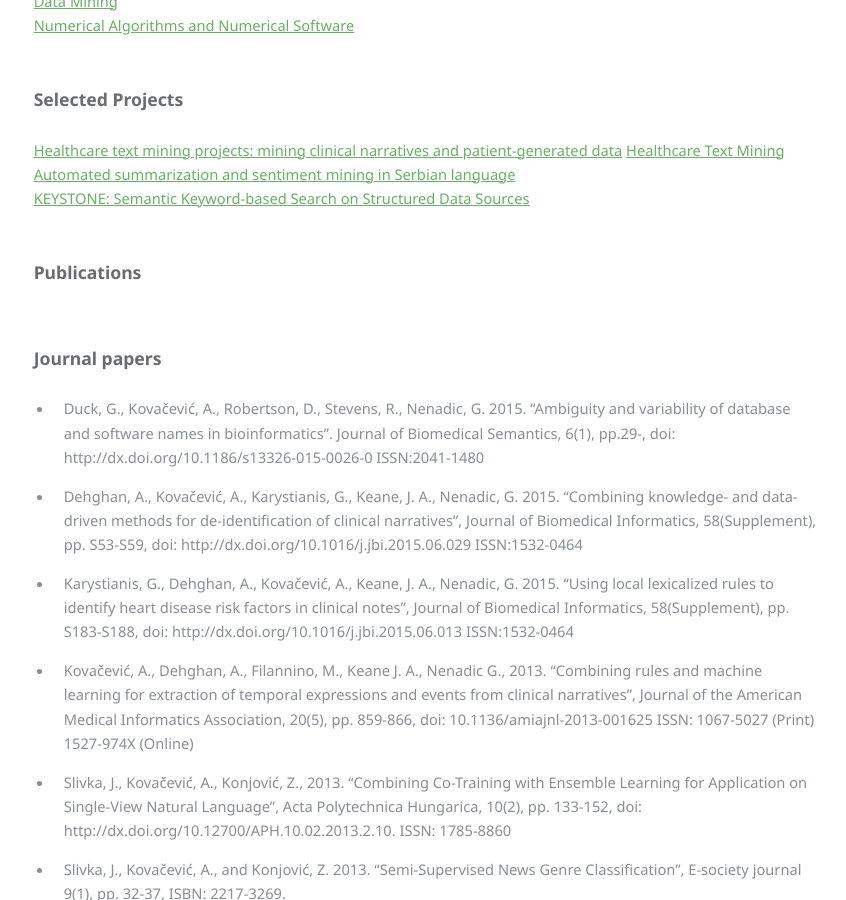
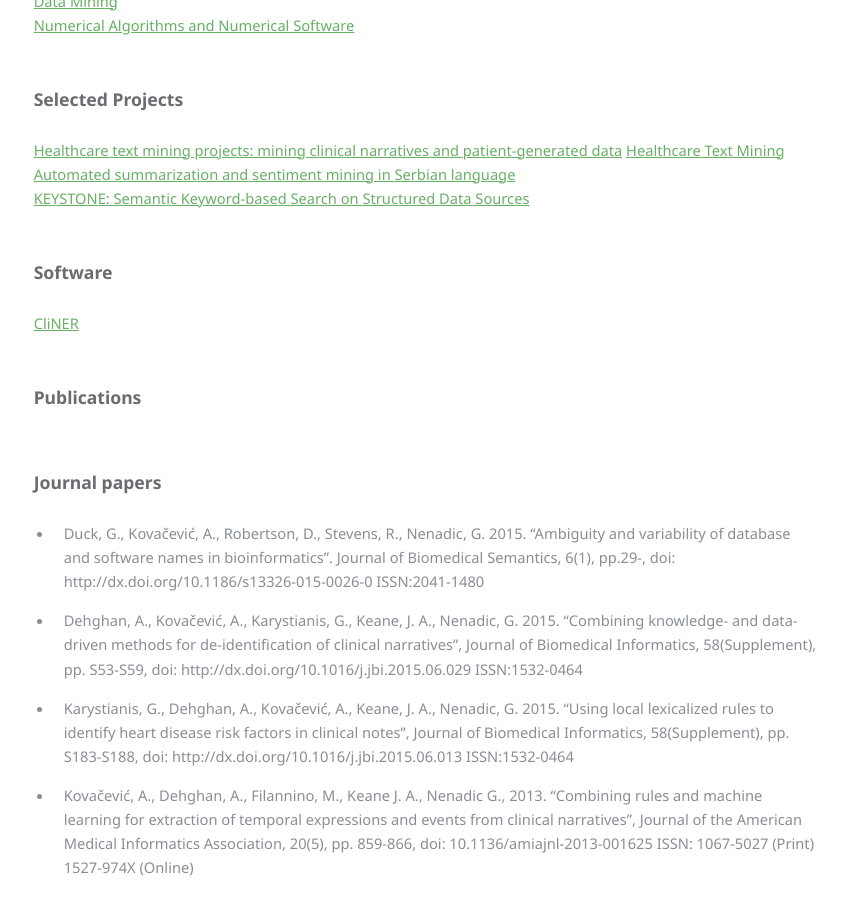
Before and after one commit to unsftn/informatika, a Jekyll site: the page built from _faculty/AleksandarKovacevic.md, in a window 1280 px wide and 900 px high, scrolled down 804 px. Shown: the whole window, without its empty margins (423-1269 px from the left). Built offline with Jekyll 4.4.1, drawn with Linux system fonts in a browser that asks for light colours.

Commit message:
Update AleksandarKovacevic.md

```diff
--- a/_faculty/AleksandarKovacevic.md
+++ b/_faculty/AleksandarKovacevic.md
@@ -36,6 +36,9 @@ He published over 30 papers and participated in more than 15 projects. Aleksanda
 [Healthcare Text Mining]({{"/projects/#HTM" | prepend: site.baseurl}})
 [Automated summarization and sentiment mining in Serbian language]({{"/projects/#ASSMSL" | prepend: site.baseurl}})
 [KEYSTONE: Semantic Keyword-based Search on Structured Data Sources]({{"/projects/#KEYSTONE" | prepend: site.baseurl}})
+
+### Software
+[CliNER](http://gnteam.cs.manchester.ac.uk/resources/cliner/)
 
 ### Publications
 
```
